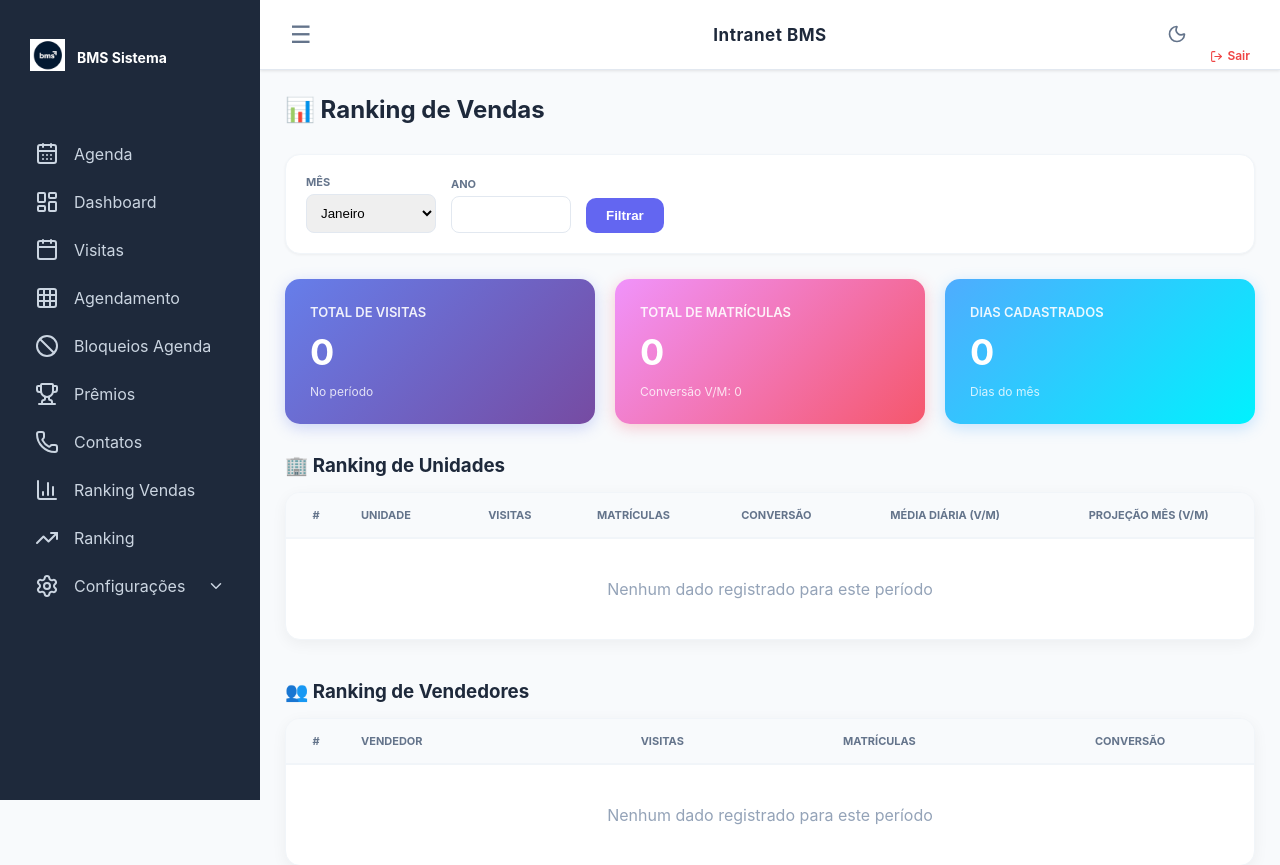
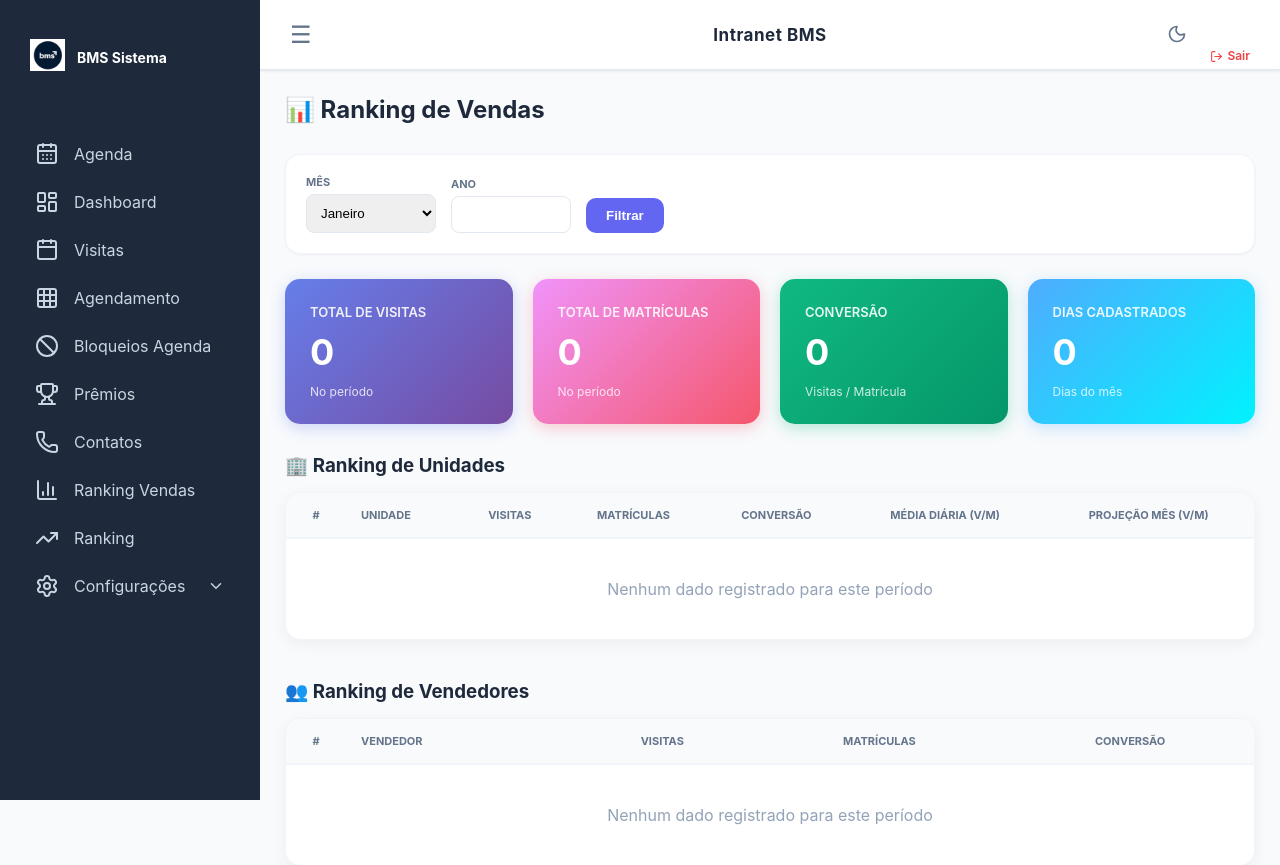
Before and after one commit to gakisino/bms, a Flask app: template templates/dashboard_vendedores.html in a window 1280 px wide. Shown: the top 865 px of the page. Run offline with Flask 3, Linux system fonts and the light colour scheme; the template is opened without the code that fills it, so the values that code supplies are empty.

Commit message:
Fix: Restaurar card de Conversão com cálculo correto de visitas/matrículas
Restaurado o card de conversão que havia sido removido, agora com o cálculo
correto: total_visitas / total_matrículas com 2 casas decimais.

Mudanças:

1. Grid de cards: alterado de 3 para 4 colunas novamente
2. Card 3 (novo): 'Conversão'
   - Título: CONVERSÃO (sem rótulo V/M)
   - Valor: {{ totais.conversao_pct }} (número puro com 2 casas decimais)
   - Descrição: 'Visitas / Matrícula'
   - Cor: verde com gradient

3. Layout dos cards:
   - Card 1: Total de Visitas
   - Card 2: Total de Matrículas
   - Card 3: Conversão (visitas/matrículas)
   - Card 4: Dias Cadastrados

Exemplo para junho/2026:
- Total de Visitas: 818
- Total de Matrículas: 314
- Conversão: 2.60 (significa 2.60 visitas = 1 matrícula)

Co-Authored-By: Claude Haiku 4.5 <noreply@anthropic.com>

```diff
--- a/templates/dashboard_vendedores.html
+++ b/templates/dashboard_vendedores.html
@@ -28,7 +28,7 @@
 </div>
 
 <!-- CARDS RESUMO -->
-<div style="display: grid; grid-template-columns: 1fr 1fr 1fr; gap: 20px; margin-bottom: 30px;">
+<div style="display: grid; grid-template-columns: 1fr 1fr 1fr 1fr; gap: 20px; margin-bottom: 30px;">
     <!-- Card 1: Total de Visitas -->
     <div style="background: linear-gradient(135deg, #667eea 0%, #764ba2 100%); border-radius: 15px; padding: 25px; color: white; box-shadow: 0 4px 15px rgba(102, 126, 234, 0.3);">
         <div style="font-size: 13px; opacity: 0.9; margin-bottom: 10px; text-transform: uppercase; font-weight: 600;">Total de Visitas</div>
@@ -40,10 +40,17 @@
     <div style="background: linear-gradient(135deg, #f093fb 0%, #f5576c 100%); border-radius: 15px; padding: 25px; color: white; box-shadow: 0 4px 15px rgba(245, 87, 108, 0.3);">
         <div style="font-size: 13px; opacity: 0.9; margin-bottom: 10px; text-transform: uppercase; font-weight: 600;">Total de Matrículas</div>
         <div style="font-size: 36px; font-weight: 700;">{{ totais.total_matriculas or 0 }}</div>
-        <div style="font-size: 12px; opacity: 0.8; margin-top: 10px;">Conversão V/M: {{ totais.conversao_pct or 0 }}</div>
+        <div style="font-size: 12px; opacity: 0.8; margin-top: 10px;">No período</div>
     </div>
 
-    <!-- Card 3: Dias Cadastrados -->
+    <!-- Card 3: Conversão (Visitas/Matrículas) -->
+    <div style="background: linear-gradient(135deg, #10b981 0%, #059669 100%); border-radius: 15px; padding: 25px; color: white; box-shadow: 0 4px 15px rgba(16, 185, 129, 0.3);">
+        <div style="font-size: 13px; opacity: 0.9; margin-bottom: 10px; text-transform: uppercase; font-weight: 600;">Conversão</div>
+        <div style="font-size: 36px; font-weight: 700;">{{ totais.conversao_pct or 0 }}</div>
+        <div style="font-size: 12px; opacity: 0.8; margin-top: 10px;">Visitas / Matrícula</div>
+    </div>
+
+    <!-- Card 4: Dias Cadastrados -->
     <div style="background: linear-gradient(135deg, #4facfe 0%, #00f2fe 100%); border-radius: 15px; padding: 25px; color: white; box-shadow: 0 4px 15px rgba(79, 172, 254, 0.3);">
         <div style="font-size: 13px; opacity: 0.9; margin-bottom: 10px; text-transform: uppercase; font-weight: 600;">Dias Cadastrados</div>
         <div style="font-size: 36px; font-weight: 700;">{{ totais.dias_cadastrados or 0 }}</div>
```
